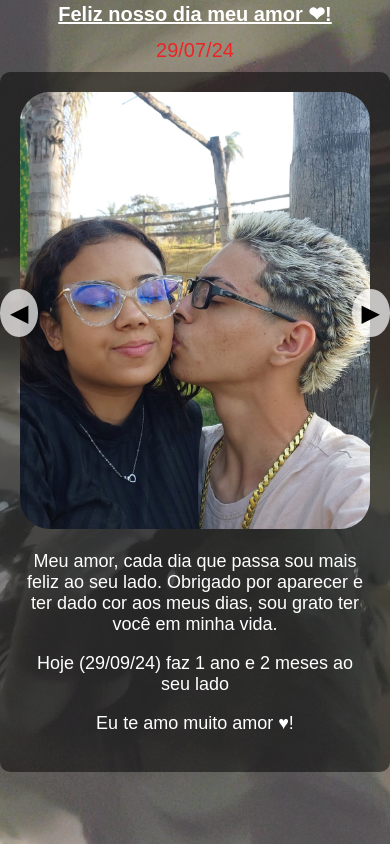
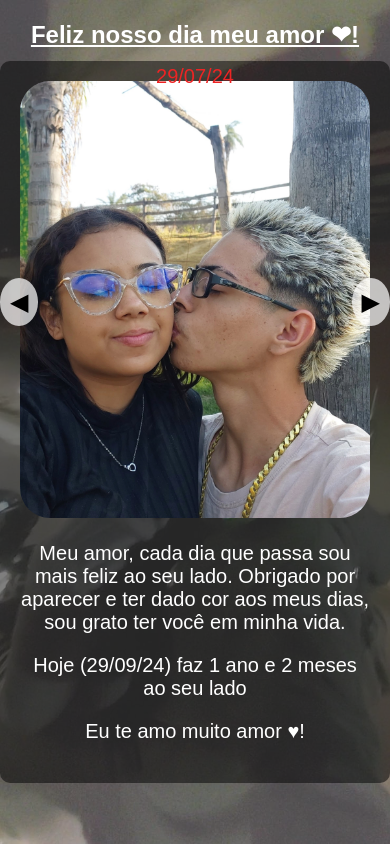
Before and after one commit to Deivin-031/Qr-code, a plain HTML site: page index.html in a window 390 px wide. Drawn offline with Linux system fonts and the light colour scheme.

Commit message:
Add files via upload

```diff
--- a/styles/style.css
+++ b/styles/style.css
@@ -64,7 +64,7 @@ img {
 
 .text-overlay {
     position: absolute;
-    top: -80px;
+    top: -50px;
     left: 0;
     right: 0;
     text-align: center;
@@ -84,18 +84,7 @@ img {
 }
 
 .message {
-    margin-top: 0px;
+    margin-top: 10px;
     font-size: 20px;
     color: #ffffff;
 }
-
-/* Media query para telas menores */
-@media (max-width: 600px) {
-    .text-overlay h1 {
-        font-size: 20px;
-    }
-
-    .message {
-        font-size:18px;
-    }
-}
```
